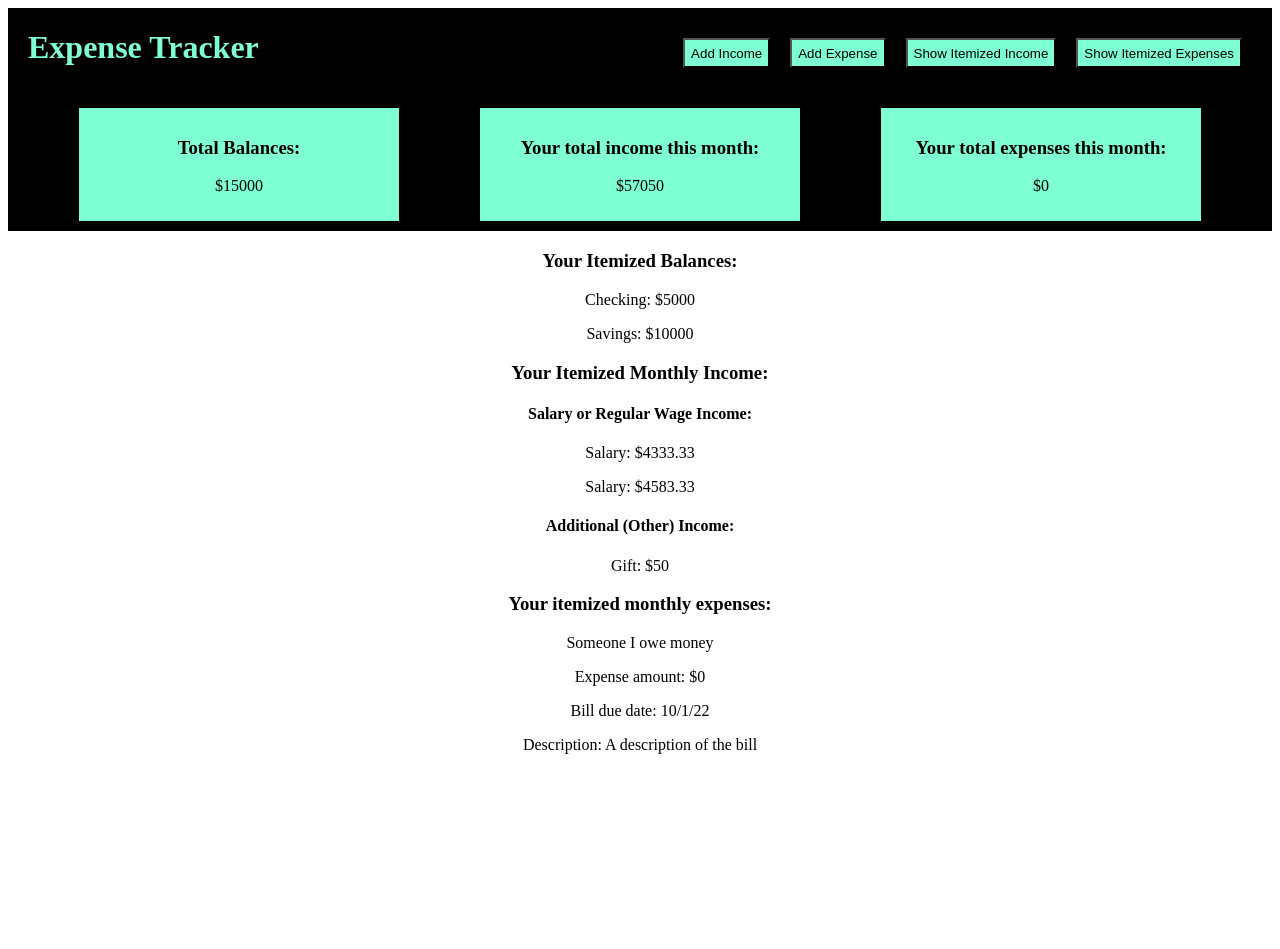
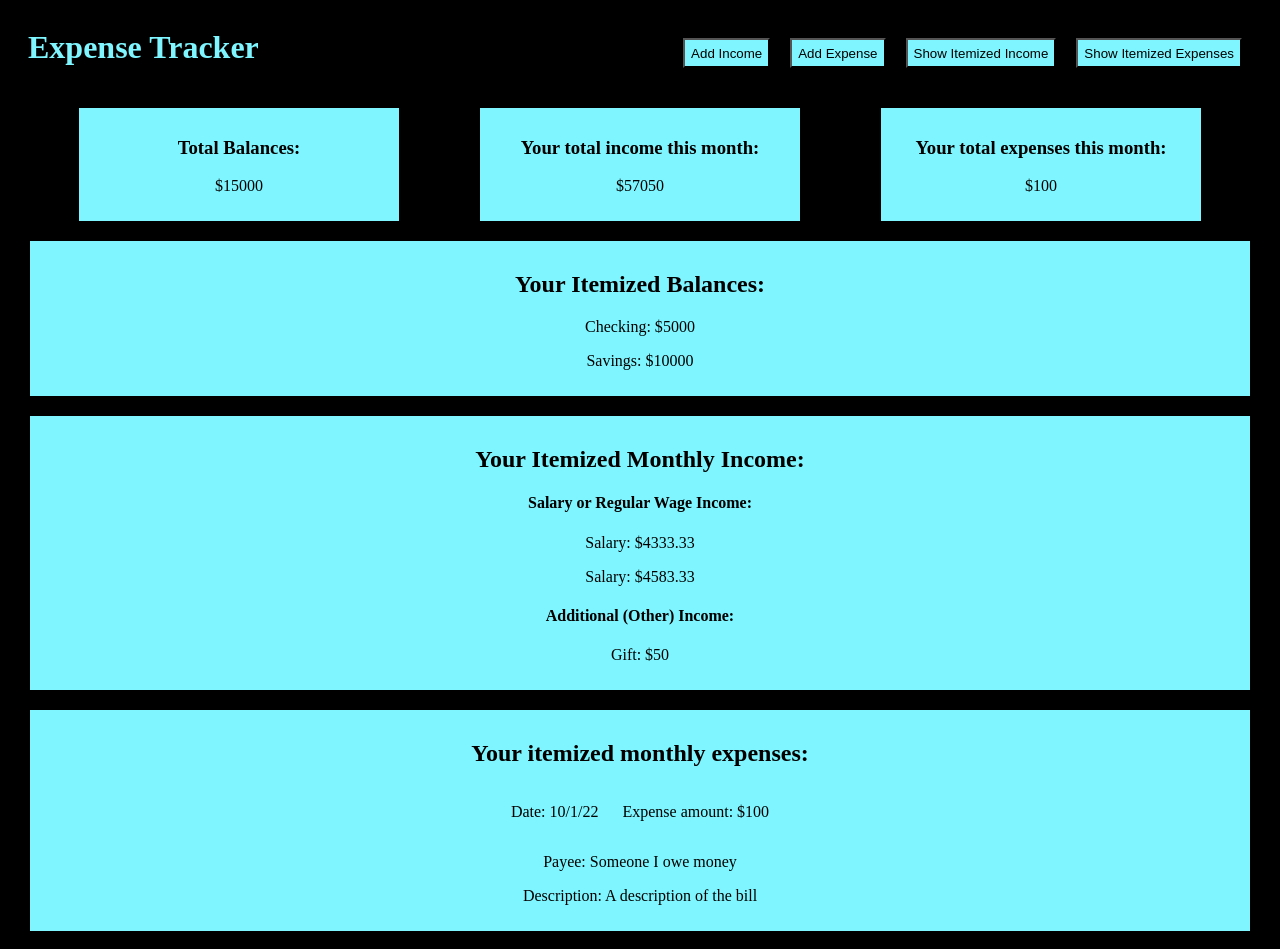
Before and after one commit to CMC06/expense-tracker, a React (Create React App) app: page / in a window 1280 px wide. Before the commit the page ends 800 px from the top, so only its background shows below. Built offline with nearby package versions, Linux system fonts and the light colour scheme.

Commit message:
updating styling

```diff
--- a/src/App.css
+++ b/src/App.css
@@ -1,3 +1,7 @@
+html {
+  background-color: black;
+}
+
 .App {
   text-align: center;
 }
@@ -10,7 +14,7 @@
 }
 
 .nav h1 {
-  color:aquamarine;
+  color:rgb(127, 246, 255);
   margin-left: 20px;
 }
 
@@ -23,7 +27,7 @@
 .navButtonsBar button {
   margin: 10px;
   height: 30px;
-  background-color: aquamarine;
+  background-color: rgb(127, 246, 255);
 
 }
 
@@ -38,5 +42,31 @@
   margin: 10px;
   width: 300px;
   padding: 10px;
-  background-color: aquamarine;
+  background-color: rgb(127, 246, 255);
 }
+
+.itemized {
+  display: flex;
+  flex-direction: column;
+  }
+
+.itemizedBox {
+  width: 95%;
+  background-color: rgb(127, 246, 255);
+  padding: 10px;
+  margin: 10px;
+  align-self: center;
+  justify-content: center;
+}
+
+.eDateAmount {
+  display: flex;
+  margin: auto;
+  max-width: 50%;
+  justify-content: center;
+}
+
+.eDateAmount p {
+  margin-left: 2%;
+  margin-right: 2%;
+}
--- a/src/App.js
+++ b/src/App.js
@@ -20,7 +20,7 @@
   //state tracking total (current month) income
   const [totalIncome, setTotalIncome] = useState(0);
   //state tracking expenses as object
-  const [expenses, setExpenses] = useState([{id: 'e0000001', payee: 'Someone I owe money', due: '10/1/22', description: 'A description of the bill', amount: '0'}]);
+  const [expenses, setExpenses] = useState([{id: 'e0000001', payee: 'Someone I owe money', due: '10/1/22', description: 'A description of the bill', amount: '100'}]);
   //state tracking total (current month) expenses
   const [totalExpenses, setTotalExpenses] = useState(0);
 
@@ -33,9 +33,11 @@
         <TotalIncomeBox totalIncome={totalIncome} setTotalIncome={setTotalIncome} incomeReg={incomeReg} otherIncome={otherIncome} />
         <TotalExpenseBox totalExpenses={totalExpenses} />
       </div>
-      <BalanceBox balances={balances} setTotalBalance={setTotalBalance} totalBalance={totalBalance} />
-      <IncomeBox setBalances={setBalances} incomeReg={incomeReg} setIncomeReg={setIncomeReg} otherIncome={otherIncome} setOtherIncome={setOtherIncome} totalIncome={totalIncome} setTotalIncome={setTotalIncome} />
-      <ExpenseBox totalExpenses={totalExpenses} setTotalExpenses={setTotalExpenses} expenses={expenses} setExpenses={setExpenses} />
+      <div className="itemized">
+        <BalanceBox balances={balances} setTotalBalance={setTotalBalance} totalBalance={totalBalance} />
+        <IncomeBox setBalances={setBalances} incomeReg={incomeReg} setIncomeReg={setIncomeReg} otherIncome={otherIncome} setOtherIncome={setOtherIncome} totalIncome={totalIncome} setTotalIncome={setTotalIncome} />
+        <ExpenseBox totalExpenses={totalExpenses} setTotalExpenses={setTotalExpenses} expenses={expenses} setExpenses={setExpenses} />
+      </div>
     </div>
   );
 }
--- a/src/components/BalanceBox.js
+++ b/src/components/BalanceBox.js
@@ -13,8 +13,8 @@
 
 
   return (
-    <div>
-      <h3>Your Itemized Balances:</h3>
+    <div className="itemizedBox">
+      <h2>Your Itemized Balances:</h2>
       {balances.map((account) => (<AccountBalance account={account} key={account.id}/>))}
     </div>
   )
--- a/src/components/Expense.js
+++ b/src/components/Expense.js
@@ -1,9 +1,8 @@
 const Expense = ({ expense }) => {
   return (
     <div className="itemizedExpense">
-      <p>{expense.payee}</p>
-      <p>Expense amount: ${expense.amount}</p>
-      <p>Bill due date: {expense.due}</p>
+      <div className="eDateAmount"><p>Date: {expense.due}</p><p>Expense amount: ${expense.amount}</p></div>
+      <p>Payee: {expense.payee}</p>
       {expense.description ? <p>Description: {expense.description}</p> : null}
     </div>
   )
--- a/src/components/ExpenseBox.js
+++ b/src/components/ExpenseBox.js
@@ -1,10 +1,16 @@
 import Expense from "./Expense"
 
-const ExpenseBox = ({totalExpenses, setTotalExpenses, expenses, setExpenses}) => {
+const ExpenseBox = ({ setTotalExpenses, expenses }) => {
+
+  let holdExpenses = 0;
+
+  expenses.forEach(expense => holdExpenses += Number(expense.amount));
+
+  setTotalExpenses(holdExpenses);
+
   return (
-    <div>
-      {/* Create button to add new expenses */}
-      <h3>Your itemized monthly expenses:</h3>
+    <div className="itemizedBox">
+      <h2>Your itemized monthly expenses:</h2>
       {expenses.map(expense => <Expense key={expense.id} expense={expense} />)}
     </div>
   )
--- a/src/components/IncomeBox.js
+++ b/src/components/IncomeBox.js
@@ -3,9 +3,8 @@
 const IncomeBox = ({ setBalances, incomeReg, setIncomeReg, otherIncome, setOtherIncome, totalIncome, setTotalIncome }) => {
   //this box will display existing income information, including which accounts deposits go into
   return (
-    <div>
-    {/* need "add new income" button */}
-    <h3>Your Itemized Monthly Income:</h3>
+    <div className="itemizedBox">
+    <h2>Your Itemized Monthly Income:</h2>
     <h4>Salary or Regular Wage Income:</h4>
     {incomeReg.map((income) => (<Income income={income} key={income.id}/>))}
     <h4>Additional (Other) Income:</h4>
```
